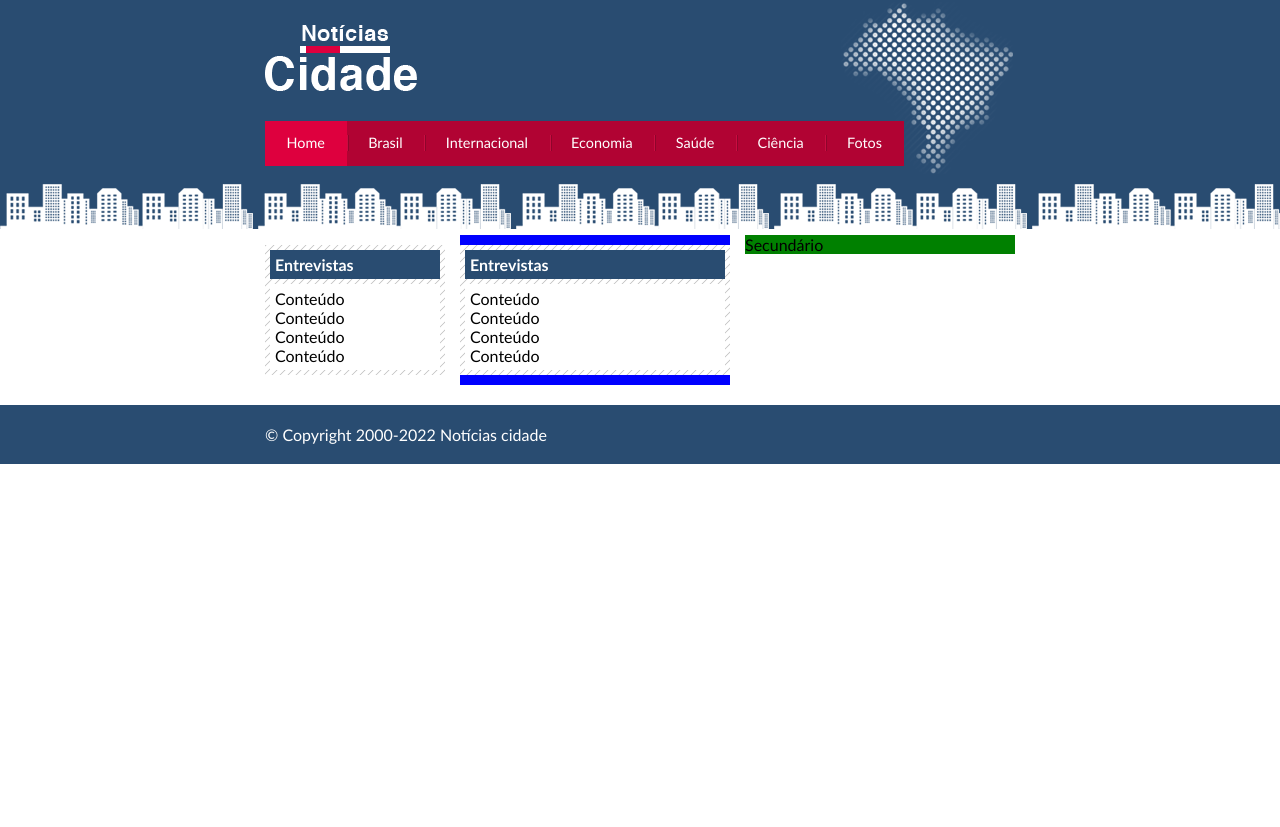
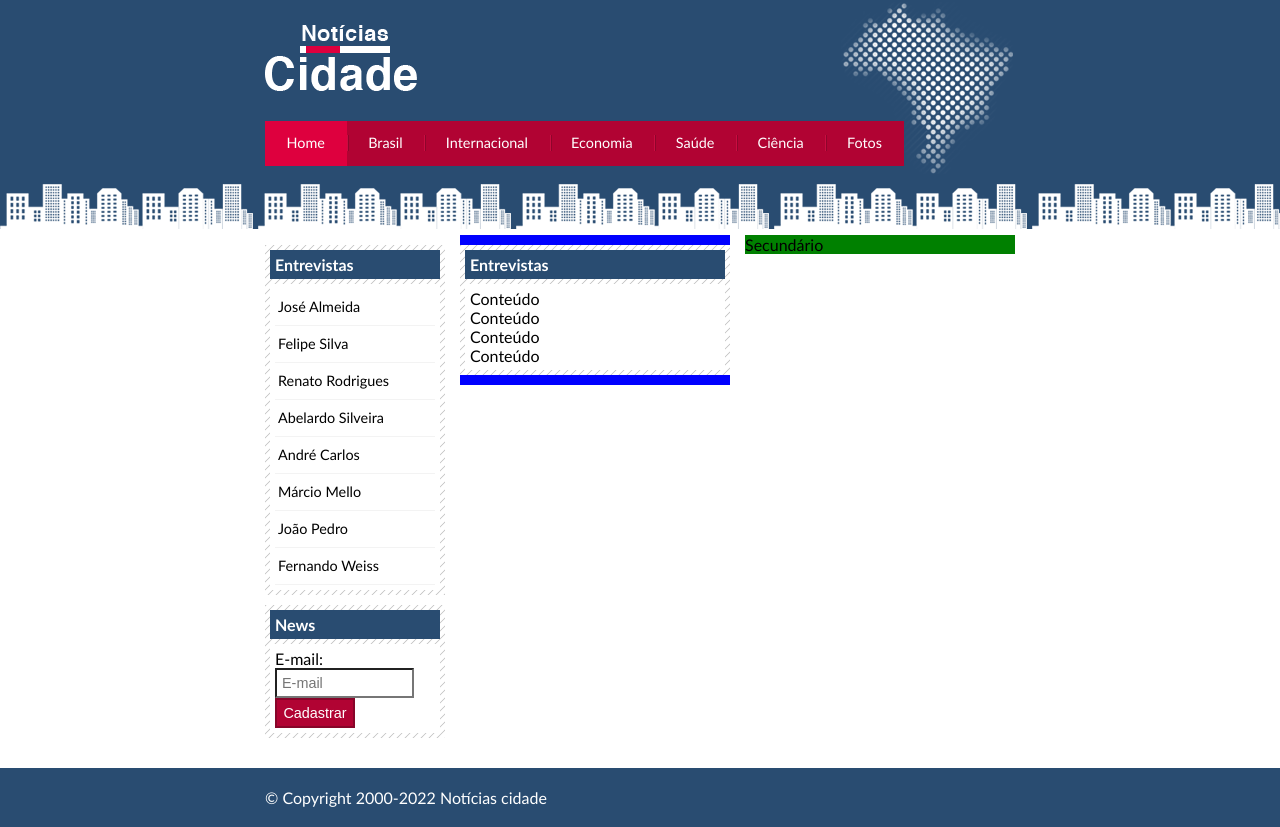
Before and after one commit to arthurprata/noticias-cidade, a plain HTML site: page index.html in a window 1280 px wide. Before the commit the page ends 800 px from the top, so only its background shows below. Drawn offline with Linux system fonts and the light colour scheme.

Commit message:
menu lateral e news

```diff
--- a/css/estilo.css
+++ b/css/estilo.css
@@ -131,6 +131,43 @@ h2 {
     margin-top: 5px;
 }
 
+/* Formatar menus laterais */
+#lateral ul a {
+    font-size: 0.9em;
+    padding: 3px;
+    display: block;
+    line-height: 30px;
+    color: #000;
+    text-decoration: none;
+    border-bottom: 1px solid #f3f3f3;
+}
+
+#lateral ul a:hover {
+    background: #f9f9f9 url(../imagens/marcador.png) no-repeat left center;
+    padding-left: 20px;
+    color: #a1a1a1;
+}
+
+/* Formatando formulários */
+label {
+    display: block;
+    cursor: pointer;
+}
+
+input {
+    padding: 5px;
+    width: 125px;
+    font-size: 0.9em;
+    background-color: #fff;
+}
+
+input.submit {
+    width: 80px;
+    color: #fff;
+    background-color: #b10333;
+    border: 2px solid #870529;
+}
+
 /* Rodapé */
 #container-rodape {
     background: #294c71;
--- a/index.html
+++ b/index.html
@@ -39,10 +39,6 @@
 
         <div id="conteudo"><!-- Início / conteúdo -->
             <div id="primario">
-
-
-<!-- PAREI AQUI -->
-
                 <div class="caixa">
                     <h2>Entrevistas</h2>
                     <div class="caixa-conteudo">
@@ -59,10 +55,31 @@
                 <div class="caixa">
                     <h2>Entrevistas</h2>
                     <div class="caixa-conteudo">
-                        Conteúdo<br>
-                        Conteúdo<br>
-                        Conteúdo<br>
-                        Conteúdo<br>
+                        <ul>
+                            <li><a href="">José Almeida</a></li>
+                            <li><a href="">Felipe Silva</a></li>
+                            <li><a href="">Renato Rodrigues</a></li>
+                            <li><a href="">Abelardo Silveira</a></li>
+                            <li><a href="">André Carlos</a></li>
+                            <li><a href="">Márcio Mello</a></li>
+                            <li><a href="">João Pedro</a></li>
+                            <li><a href="">Fernando Weiss</a></li>
+                        </ul>
+                    </div>
+                </div>
+
+                <div class="caixa">
+                    <h2>News</h2>
+                    <div class="caixa-conteudo">
+                        <form action="">
+                            <div>
+                                <label for="email">E-mail:</label>
+                                <input type="text" name="email" id="email" placeholder="E-mail">
+                            </div>
+                            <div>
+                                <input type="submit" value="Cadastrar" class="submit">
+                            </div>
+                        </form>
                     </div>
                 </div>
             </div><!-- Fim / lateral -->
```
